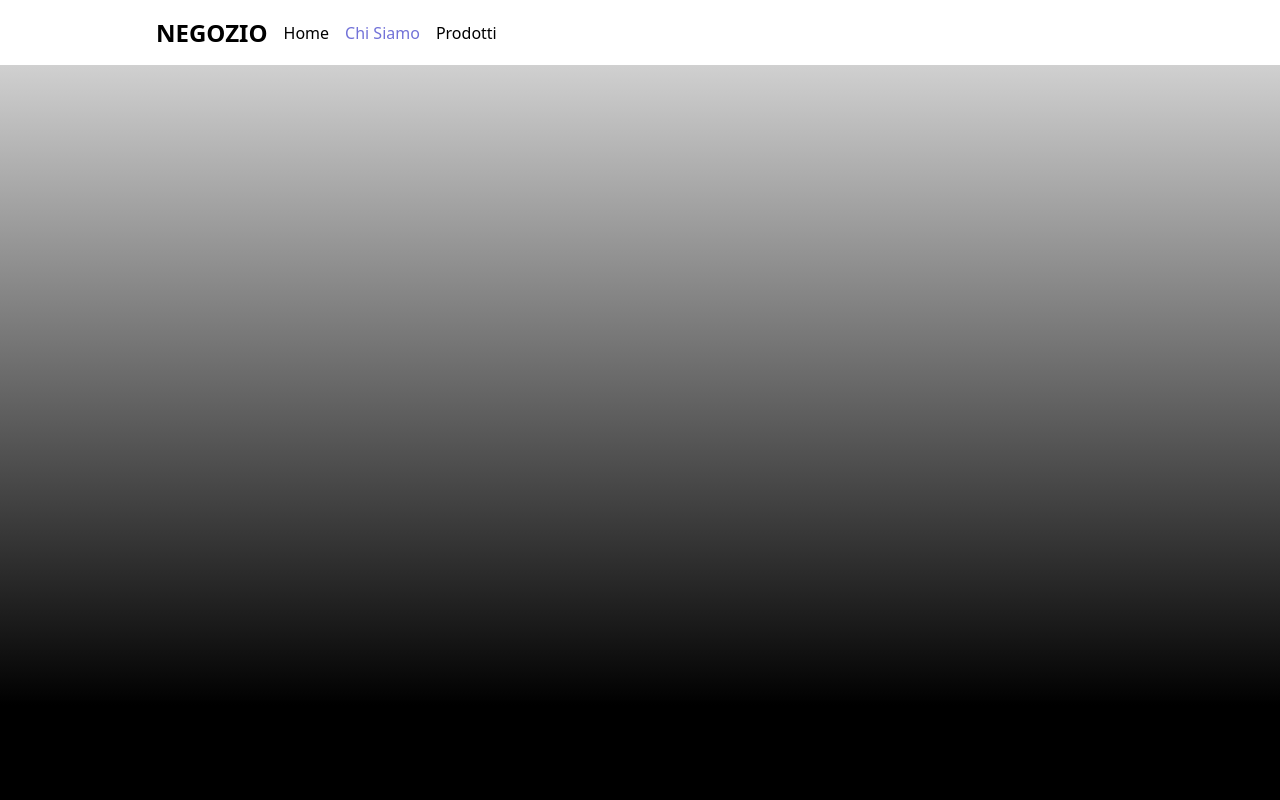
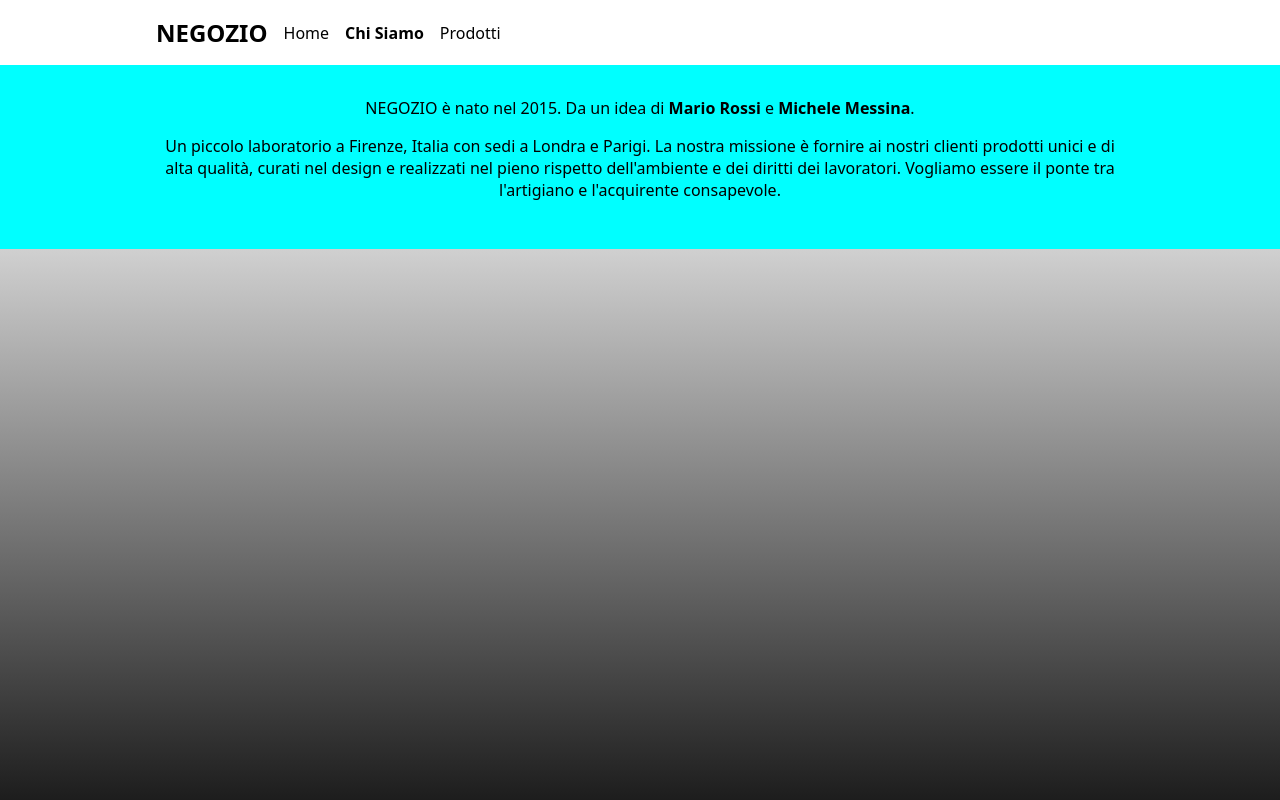
Before and after one commit to andrea-pugliatti/react-router, a React (Vite) app: page /about in a window 1280 px wide. Shown: the top 800 px of the page. Built offline with nearby package versions, Linux system fonts and the light colour scheme.

Commit message:
Add content and styles to About page and NotFound page

```diff
--- a/src/index.css
+++ b/src/index.css
@@ -47,6 +47,17 @@ footer {
 	justify-content: space-between;
 }
 
+.not-found {
+	text-align: center;
+	padding: 2rem;
+	h2 {
+		margin-bottom: 1rem;
+	}
+	a:hover {
+		text-decoration: underline;
+	}
+}
+
 .navbar ul {
 	list-style: none;
 	display: flex;
@@ -75,10 +86,26 @@ footer {
 	& div > * + * {
 		margin: 1rem;
 	}
+	a:hover {
+		text-decoration: underline;
+	}
+}
+
+.about-page {
+	text-align: center;
+	background-color: aqua;
+	padding: 2rem;
+	& div > * + * {
+		margin: 1rem;
+	}
+
+	.bold {
+		font-weight: 700;
+	}
 }
 
 .navbar a.active {
-	color: rgb(114, 114, 216);
+	font-weight: 600;
 }
 
 .row {
--- a/src/pages/AboutPage.jsx
+++ b/src/pages/AboutPage.jsx
@@ -1,3 +1,23 @@
 export default function AboutPage() {
-	return <></>;
+	return (
+		<main>
+			<div className="about-page">
+				<div className="container">
+					<p>
+						NEGOZIO è nato nel 2015. Da un idea di{" "}
+						<span className="bold">Mario Rossi</span> e{" "}
+						<span className="bold">Michele Messina</span>
+						{". "}
+					</p>
+					<p>
+						Un piccolo laboratorio a Firenze, Italia con sedi a Londra e Parigi.
+						La nostra missione è fornire ai nostri clienti prodotti unici e di
+						alta qualità, curati nel design e realizzati nel pieno rispetto
+						dell'ambiente e dei diritti dei lavoratori. Vogliamo essere il ponte
+						tra l'artigiano e l'acquirente consapevole.
+					</p>
+				</div>
+			</div>
+		</main>
+	);
 }
--- a/src/pages/NotFoundPage.jsx
+++ b/src/pages/NotFoundPage.jsx
@@ -3,8 +3,10 @@ import { Link } from "react-router-dom";
 export default function NotFoundPage() {
 	return (
 		<div className="container">
-			<h2>404 Not Found</h2>
-			<Link to="/">Torna alla homepage</Link>
+			<div className="not-found">
+				<h2>404 Not Found</h2>
+				<Link to="/">Torna alla homepage</Link>
+			</div>
 		</div>
 	);
 }
```
